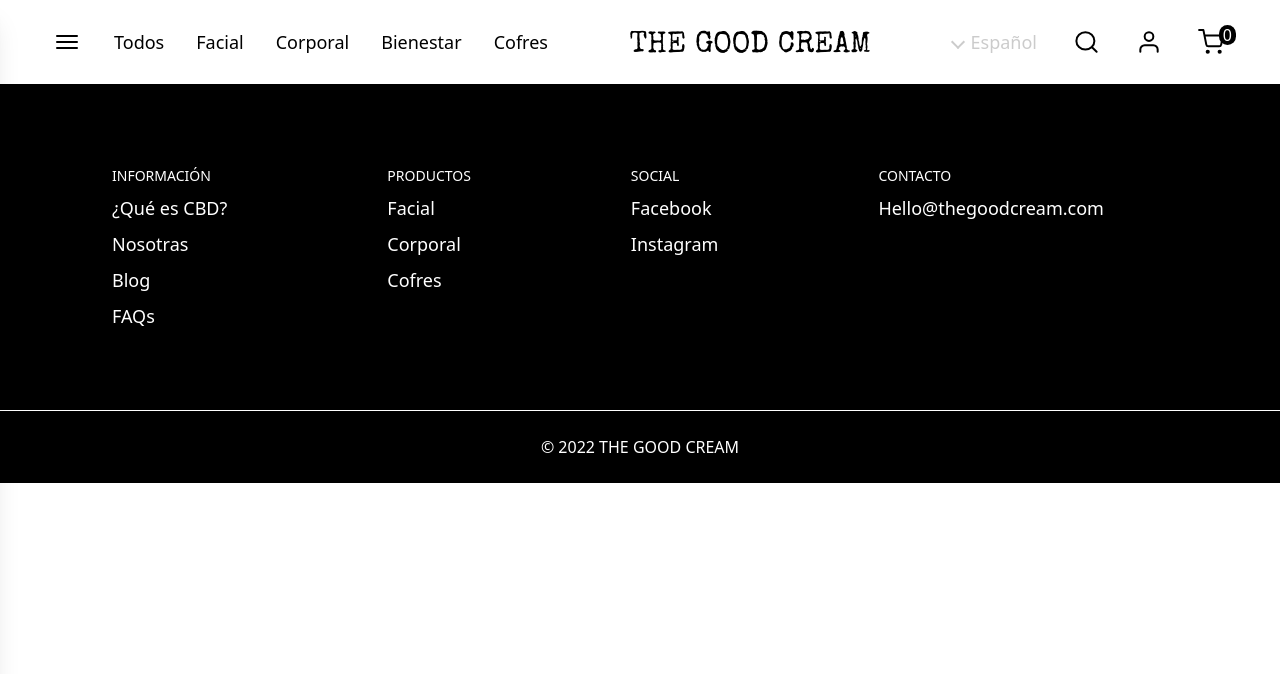
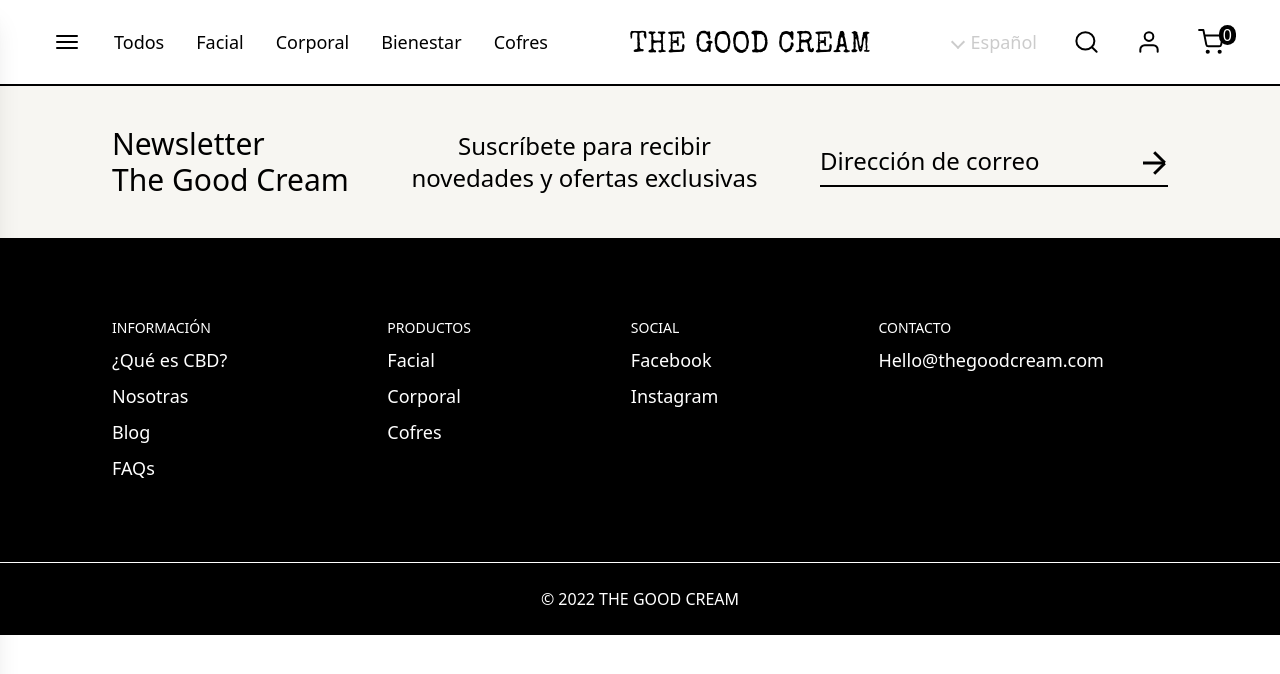
Before and after one commit to Ceskkk/the-good-cream, a React (Vite) app: page / in a window 1280 px wide. Shown: the top 674 px of the page. Built offline with nearby package versions, Linux system fonts and the light colour scheme.

Commit message:
Newsletter banner added

```diff
--- a/src/App.tsx
+++ b/src/App.tsx
@@ -1,10 +1,12 @@
 import Footer from './components/Footer'
 import Header from './components/Header'
+import NewsletterBanner from './components/menu/NewsletterBanner'
 
 function App (): JSX.Element {
   return (
     <>
       <Header />
+      <NewsletterBanner />
       <Footer />
     </>
   )
--- /dev/null
+++ b/src/assets/icons/ArrowRightIcon.tsx
@@ -0,0 +1,9 @@
+export default function ArrowRightIcon (): JSX.Element {
+  return (
+    <div className='absolute w-[25px] h-[20px] top-0 right-0 group'>
+      <div className='absolute w-[90%] h-[3px] top-[50%] -translate-y-1/2 bg-black group-hover:bg-tgc-green' />
+      <div className='absolute w-[60%] h-[3px] top-[3px] right-[1px] bg-black rotate-45 group-hover:bg-tgc-green' />
+      <div className='absolute w-[60%] h-[3px] top-[14px] right-[1px] bg-black -rotate-45 group-hover:bg-tgc-green' />
+    </div>
+  )
+}
--- /dev/null
+++ b/src/components/menu/NewsletterBanner.tsx
@@ -0,0 +1,26 @@
+import { FormEvent } from 'react'
+import ArrowRightIcon from '../../assets/icons/ArrowRightIcon'
+import useMediaQuery from '../../hooks/useMediaQuery'
+
+export default function NewsletterBanner (): JSX.Element {
+  const isMobile = useMediaQuery('(max-width:1100px)')
+  const han = (e: FormEvent<HTMLFormElement>): void => {
+    e.preventDefault()
+  }
+
+  return (
+    <section className={`flex items-center justify-between bg-[#F7F6F2] ${isMobile ? 'px-6 pt-10 pb-20 flex-col text-center' : 'px-28 py-10 gap-10'}`}>
+      <h1 className={`text-3xl ${isMobile ? 'mb-14' : ''}`}>Newsletter <br /> The Good Cream</h1>
+      <h2 className={`text-2xl font-medium text-center ${isMobile ? 'mb-6' : ''}`}>Suscríbete para recibir <br /> novedades y ofertas exclusivas</h2>
+      <form className={`relative ${isMobile ? 'w-full max-w-[400px]' : ''}`} onSubmit={(e) => han(e)}>
+        <input
+          type='email' placeholder='Dirección de correo'
+          className={`${isMobile ? 'w-full max-w-[400px]' : 'min-w-[300px]'} text-2xl py-2 border-b-2 border-black outline-none placeholder:text-black placeholder:text-2xl bg-[#F7F6F2]`}
+        />
+        <button className='absolute right-0 top-4'>
+          <ArrowRightIcon />
+        </button>
+      </form>
+    </section>
+  )
+}
```
